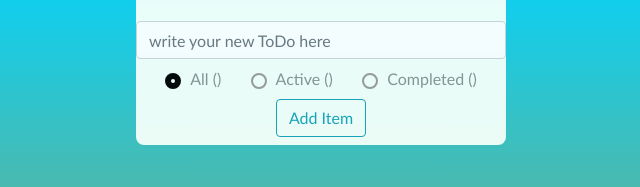
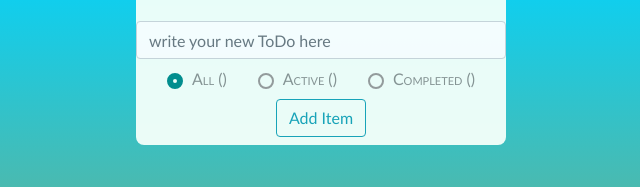
Before and after one commit to fcTen17/toDo_List, a plain HTML site: page index.html in a window 1280 px wide. Shown: the part 151-338 px from the top of the page, 319-959 px from the left. Drawn offline with nearby package versions, Linux system fonts and the light colour scheme; no server answers.

Commit message:
Improved Styling 2

```diff
--- a/style.css
+++ b/style.css
@@ -22,6 +22,7 @@
     background: rgb(2,0,36);
     background: linear-gradient(360deg, rgba(2,0,36,1) 4%, rgba(173,151,70,1) 17%, rgba(0,212,255,1) 88%);
     font-family: 'Gill Sans', 'Gill Sans MT', Calibri, 'Trebuchet MS', sans-serif;
+    font-variant: small-caps;
     height: 100vh;
   }
 
@@ -85,7 +86,7 @@
   }
 
   .filter:checked {
-    border: 6px solid black;
+    border: 6px solid darkcyan;
   }
 
 
@@ -130,7 +131,7 @@
   }
 
   .task-background {
-    background-color:darkseagreen;
+    background-color:rgb(215, 231, 157);
   }
 
   .task-title {
```
